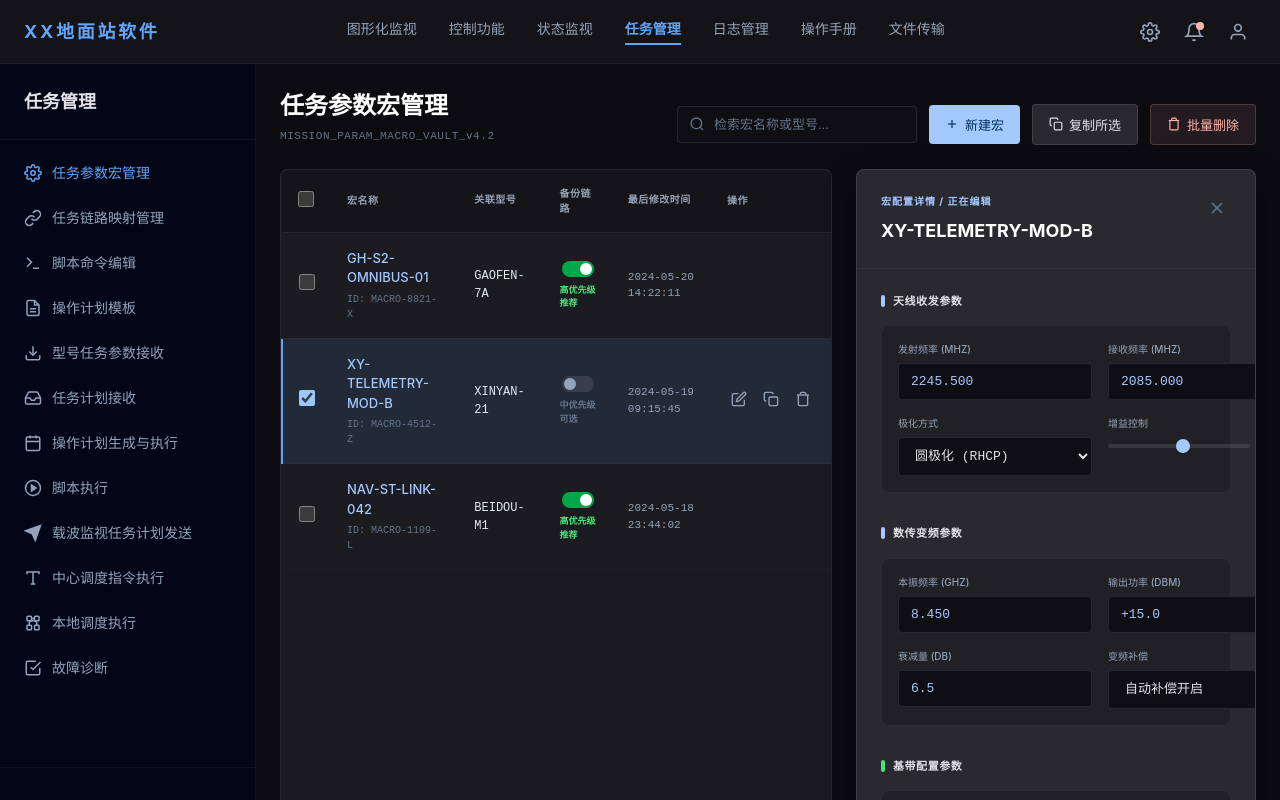
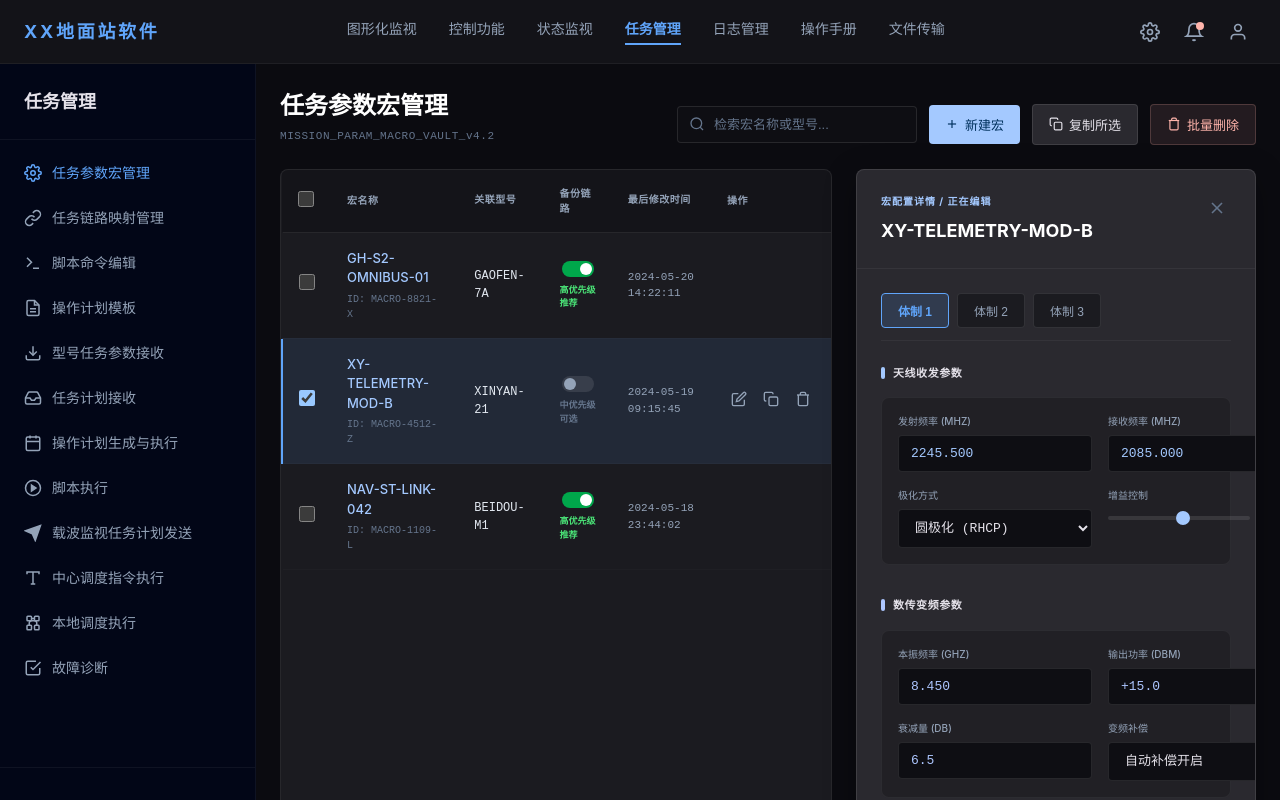
Before and after one commit to sunshinez/station_monitor, a Vue app: page /task-macro in a window 1280 px wide. Shown: the top 800 px of the page. Built offline with nearby package versions, Linux system fonts and the light colour scheme.

Commit message:
feat: 任务参数宏管理增加体制Tab切换，支持多体制参数配置

```diff
--- a/src/views/TaskMacroView.vue
+++ b/src/views/TaskMacroView.vue
@@ -103,6 +103,18 @@
             </div>
 
             <div class="panel-body">
+              <!-- 体制 Tab -->
+              <div class="system-tabs">
+                <button
+                  v-for="(sys, idx) in currentMacro.systemParams"
+                  :key="idx"
+                  :class="['system-tab', { active: activeSystemIndex === idx }]"
+                  @click="activeSystemIndex = idx"
+                >
+                  体制 {{ idx + 1 }}
+                </button>
+              </div>
+
               <!-- 天线收发参数 -->
               <section class="param-section">
                 <div class="section-header">
@@ -112,15 +124,15 @@
                 <div class="param-grid">
                   <div class="param-item">
                     <label class="param-label">发射频率 (MHz)</label>
-                    <input type="text" class="param-input" v-model="currentMacro.params.txFreq" />
+                    <input type="text" class="param-input" v-model="currentSystemParams.txFreq" />
                   </div>
                   <div class="param-item">
                     <label class="param-label">接收频率 (MHz)</label>
-                    <input type="text" class="param-input" v-model="currentMacro.params.rxFreq" />
+                    <input type="text" class="param-input" v-model="currentSystemParams.rxFreq" />
                   </div>
                   <div class="param-item">
                     <label class="param-label">极化方式</label>
-                    <select class="param-select" v-model="currentMacro.params.polarization">
+                    <select class="param-select" v-model="currentSystemParams.polarization">
                       <option>圆极化 (RHCP)</option>
                       <option>圆极化 (LHCP)</option>
                       <option>垂直极化</option>
@@ -130,8 +142,8 @@
                   <div class="param-item">
                     <label class="param-label">增益控制</label>
                     <div class="slider-control">
-                      <input type="range" class="param-slider" min="0" max="60" v-model="currentMacro.params.gain" />
-                      <span class="slider-value">{{ currentMacro.params.gain }}dB</span>
+                      <input type="range" class="param-slider" min="0" max="60" v-model="currentSystemParams.gain" />
+                      <span class="slider-value">{{ currentSystemParams.gain }}dB</span>
                     </div>
                   </div>
                 </div>
@@ -146,19 +158,19 @@
                 <div class="param-grid">
                   <div class="param-item">
                     <label class="param-label">本振频率 (GHz)</label>
-                    <input type="text" class="param-input secondary" v-model="currentMacro.params.loFreq" />
+                    <input type="text" class="param-input secondary" v-model="currentSystemParams.loFreq" />
                   </div>
                   <div class="param-item">
                     <label class="param-label">输出功率 (dBm)</label>
-                    <input type="text" class="param-input secondary" v-model="currentMacro.params.outputPower" />
+                    <input type="text" class="param-input secondary" v-model="currentSystemParams.outputPower" />
                   </div>
                   <div class="param-item">
                     <label class="param-label">衰减量 (dB)</label>
-                    <input type="text" class="param-input secondary" v-model="currentMacro.params.attenuation" />
+                    <input type="text" class="param-input secondary" v-model="currentSystemParams.attenuation" />
                   </div>
                   <div class="param-item">
                     <label class="param-label">变频补偿</label>
-                    <select class="param-select" v-model="currentMacro.params.compensation">
+                    <select class="param-select" v-model="currentSystemParams.compensation">
                       <option>自动补偿开启</option>
                       <option>手动固定补偿</option>
                     </select>
@@ -175,7 +187,7 @@
                 <div class="param-grid">
                   <div class="param-item">
                     <label class="param-label">调制方式</label>
-                    <select class="param-select" v-model="currentMacro.params.modulation">
+                    <select class="param-select" v-model="currentSystemParams.modulation">
                       <option>QPSK</option>
                       <option>UQPSK</option>
                       <option>8PSK</option>
@@ -184,7 +196,7 @@
                   </div>
                   <div class="param-item">
                     <label class="param-label">纠错编码</label>
-                    <select class="param-select" v-model="currentMacro.params.fec">
+                    <select class="param-select" v-model="currentSystemParams.fec">
                       <option>LDPC (7/8)</option>
                       <option>Turbo (1/2)</option>
                       <option>RS (255, 223)</option>
@@ -192,11 +204,11 @@
                   </div>
                   <div class="param-item">
                     <label class="param-label">码速率 (kbps)</label>
-                    <input type="text" class="param-input tertiary" v-model="currentMacro.params.symbolRate" />
+                    <input type="text" class="param-input tertiary" v-model="currentSystemParams.symbolRate" />
                   </div>
                   <div class="param-item">
                     <label class="param-label">副载波频率</label>
-                    <input type="text" class="param-input tertiary" v-model="currentMacro.params.subcarrier" />
+                    <input type="text" class="param-input tertiary" v-model="currentSystemParams.subcarrier" />
                   </div>
                 </div>
               </section>
@@ -211,7 +223,7 @@
                   <div class="param-item full">
                     <label class="param-label">存储路径</label>
                     <div class="path-input">
-                      <input type="text" class="param-input" readonly v-model="currentMacro.params.storagePath" />
+                      <input type="text" class="param-input" readonly v-model="currentSystemParams.storagePath" />
                       <button class="path-btn">
                         <FolderOpenIcon class="path-icon" />
                       </button>
@@ -220,7 +232,7 @@
                   <div class="param-grid">
                     <div class="param-item">
                       <label class="param-label">数据格式</label>
-                      <select class="param-select" v-model="currentMacro.params.dataFormat">
+                      <select class="param-select" v-model="currentSystemParams.dataFormat">
                         <option>CCSDS Frame</option>
                         <option>Raw Stream</option>
                         <option>JSON/KV</option>
@@ -228,7 +240,7 @@
                     </div>
                     <div class="param-item">
                       <label class="param-label">保存策略</label>
-                      <select class="param-select" v-model="currentMacro.params.retention">
+                      <select class="param-select" v-model="currentSystemParams.retention">
                         <option>保存 30 天</option>
                         <option>保存 90 天</option>
                         <option>永久保留</option>
@@ -236,7 +248,7 @@
                     </div>
                   </div>
                   <div class="param-checkbox">
-                    <input type="checkbox" id="auto-sync" class="checkbox" v-model="currentMacro.params.autoSync" />
+                    <input type="checkbox" id="auto-sync" class="checkbox" v-model="currentSystemParams.autoSync" />
                     <label for="auto-sync" class="checkbox-label">录毕自动同步至中心归档库</label>
                   </div>
                 </div>
@@ -264,7 +276,7 @@
 </template>
 
 <script setup lang="ts">
-import { ref, onMounted, onUnmounted, h } from 'vue'
+import { ref, computed, onMounted, onUnmounted, h } from 'vue'
 import UserIcon from '@/components/icons/UserIcon.vue'
 
 // 顶部导航图标
@@ -488,7 +500,8 @@ const selectedMacro = ref(1)
 
 const currentMacro = ref({
   name: 'XY-TELEMETRY-MOD-B',
-  params: {
+  systemParams: [
+    {
       txFreq: '2245.500',
       rxFreq: '2085.000',
       polarization: '圆极化 (RHCP)',
@@ -505,7 +518,50 @@ const currentMacro = ref({
       dataFormat: 'CCSDS Frame',
       retention: '保存 30 天',
       autoSync: true
+    },
+    {
+      txFreq: '2245.600',
+      rxFreq: '2085.100',
+      polarization: '圆极化 (LHCP)',
+      gain: 28,
+      loFreq: '8.460',
+      outputPower: '+14.5',
+      attenuation: '7.0',
+      compensation: '手动固定补偿',
+      modulation: 'UQPSK',
+      fec: 'Turbo (1/2)',
+      symbolRate: '4096',
+      subcarrier: '32.0 kHz',
+      storagePath: '/mnt/storage/raw/XY21_0520',
+      dataFormat: 'Raw Stream',
+      retention: '保存 90 天',
+      autoSync: false
+    },
+    {
+      txFreq: '2245.700',
+      rxFreq: '2085.200',
+      polarization: '垂直极化',
+      gain: 30,
+      loFreq: '8.470',
+      outputPower: '+16.0',
+      attenuation: '5.5',
+      compensation: '自动补偿开启',
+      modulation: '8PSK',
+      fec: 'RS (255, 223)',
+      symbolRate: '1024',
+      subcarrier: '128.0 kHz',
+      storagePath: '/mnt/storage/raw/XY21_0520',
+      dataFormat: 'JSON/KV',
+      retention: '永久保留',
+      autoSync: true
     }
+  ]
+})
+
+const activeSystemIndex = ref(0)
+
+const currentSystemParams = computed(() => {
+  return currentMacro.value.systemParams[activeSystemIndex.value]
 })
 
 const currentTime = ref('2024-05-20 15:44:22.043')
@@ -513,6 +569,7 @@ const currentTime = ref('2024-05-20 15:44:22.043')
 const selectMacro = (index: number) => {
   selectedMacro.value = index
   currentMacro.value.name = macroList.value[index].name
+  activeSystemIndex.value = 0
 }
 
 // 更新时间
@@ -1109,6 +1166,37 @@ onUnmounted(() => {
   padding: 24px;
 }
 
+.system-tabs {
+  display: flex;
+  gap: 8px;
+  margin-bottom: 24px;
+  padding-bottom: 12px;
+  border-bottom: 1px solid rgba(255, 255, 255, 0.05);
+}
+
+.system-tab {
+  background: #1b1b20;
+  border: 1px solid rgba(255, 255, 255, 0.1);
+  border-radius: 4px;
+  padding: 8px 16px;
+  color: #94a3b8;
+  font-size: 12px;
+  cursor: pointer;
+  transition: all 0.2s;
+}
+
+.system-tab:hover {
+  border-color: rgba(96, 165, 250, 0.5);
+  color: #e4e1e9;
+}
+
+.system-tab.active {
+  background: rgba(96, 165, 250, 0.15);
+  border-color: #60a5fa;
+  color: #60a5fa;
+  font-weight: 600;
+}
+
 .param-section {
   margin-bottom: 32px;
 }
```
Lines whose indentation alone changed are shown as unchanged.
